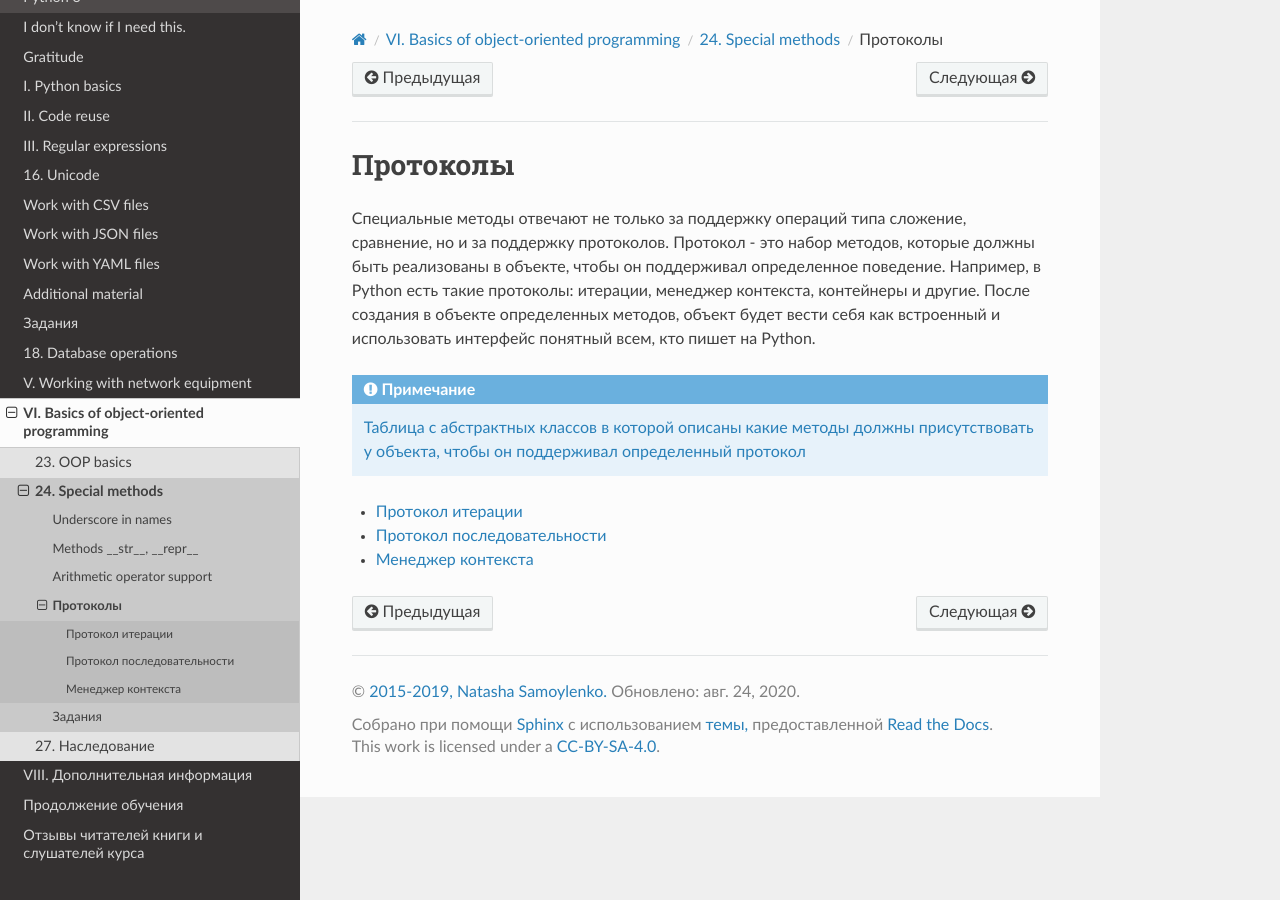
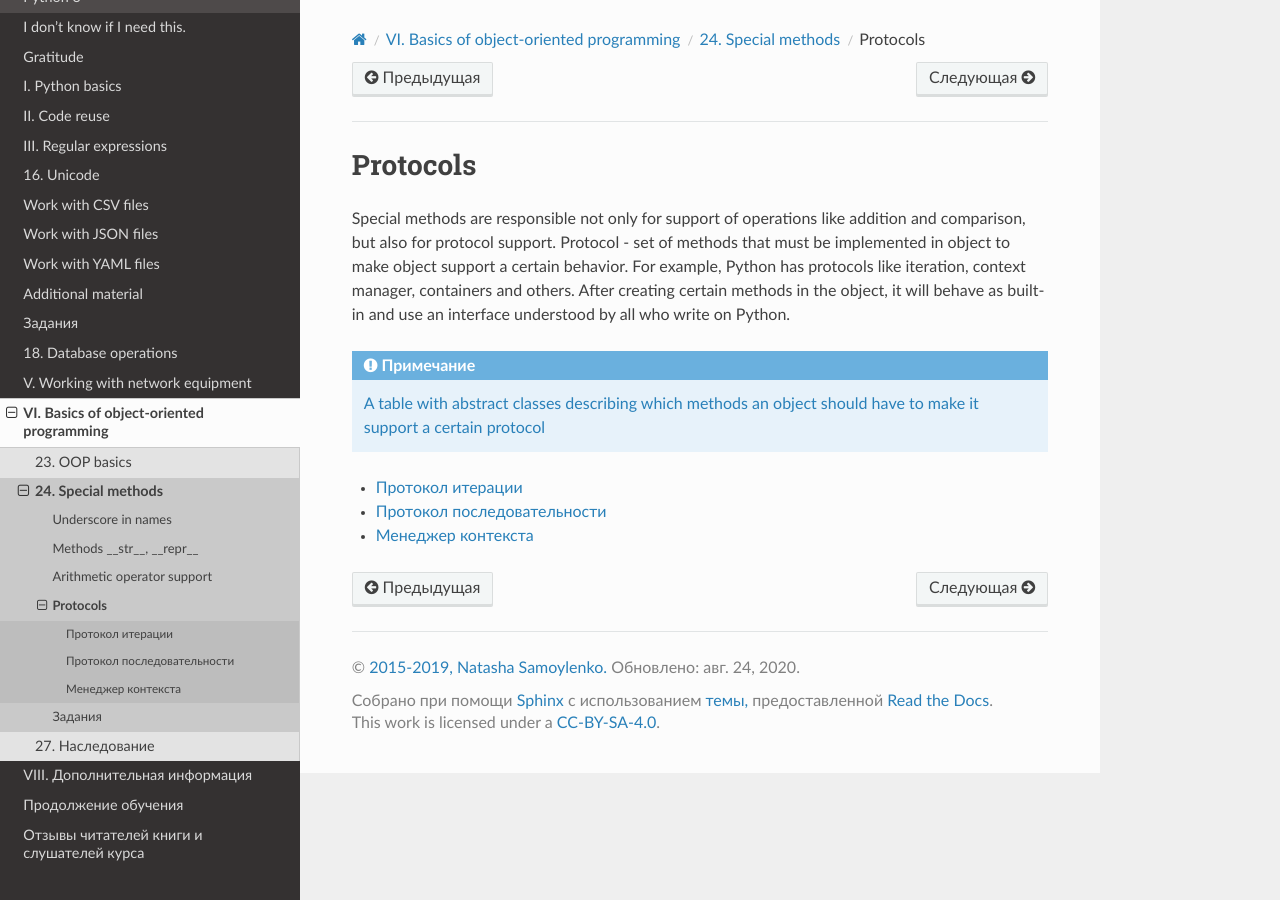
Before and after one commit to Aidar5/nattoeng, a Sphinx documentation site: the page built from docs/source/book/24_oop_special_methods/protocols.rst, in a window 1280 px wide. Built offline with Sphinx 7.4.7 and the Read the Docs theme 2.0.0, drawn with Linux system fonts in a browser that asks for light colours; pages that are not in the unit, such as notebooks, are missing from menus.

Commit message:
Update protocols.rst

```diff
--- a/docs/source/book/24_oop_special_methods/protocols.rst
+++ b/docs/source/book/24_oop_special_methods/protocols.rst
@@ -1,17 +1,11 @@
-Протоколы
+Protocols
 ---------
 
-Специальные методы отвечают не только за поддержку операций типа сложение, сравнение,
-но и за поддержку протоколов.
-Протокол - это набор методов, которые должны быть реализованы в объекте,
-чтобы он поддерживал определенное поведение. Например, в Python есть такие протоколы: итерации,
-менеджер контекста, контейнеры и другие. После создания в объекте определенных методов,
-объект будет вести себя как встроенный и использовать интерфейс понятный всем,
-кто пишет на Python.
+Special methods are responsible not only for support of operations like addition and comparison, but also for protocol support. Protocol - set of methods that must be implemented in object to make object support a certain behavior. For example, Python has protocols like iteration, context manager, containers and others. After creating certain methods in the object, it will behave as built-in and use an interface understood by all who write on Python.
 
 .. note::
 
-    `Таблица с абстрактных классов в которой описаны какие методы должны присутствовать у объекта, чтобы он поддерживал определенный протокол <https://docs.python.org/3/library/collections.abc.html#collections-abstract-base-classes>`__
+    `A table with abstract classes describing which methods an object should have to make it support a certain protocol <https://docs.python.org/3/library/collections.abc.html#collections-abstract-base-classes>`__
 
 
 .. toctree::
```
